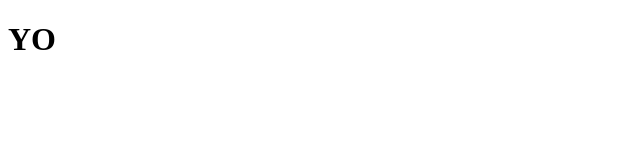
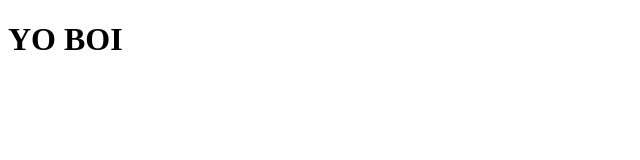
Before and after one commit to Darshak0045/website, a plain HTML site: page index.html in a window 1280 px wide. Shown: the whole page, without its empty margins (0-640 px from the left). Drawn offline with Linux system fonts and the light colour scheme.

Commit message:
Update index.html

```diff
--- a/index.html
+++ b/index.html
@@ -6,6 +6,6 @@
     <title>Document</title>
 </head>
 <body>
-    <h1>YO</h1>
+    <h1>YO BOI</h1>
 </body>
 </html>
```
